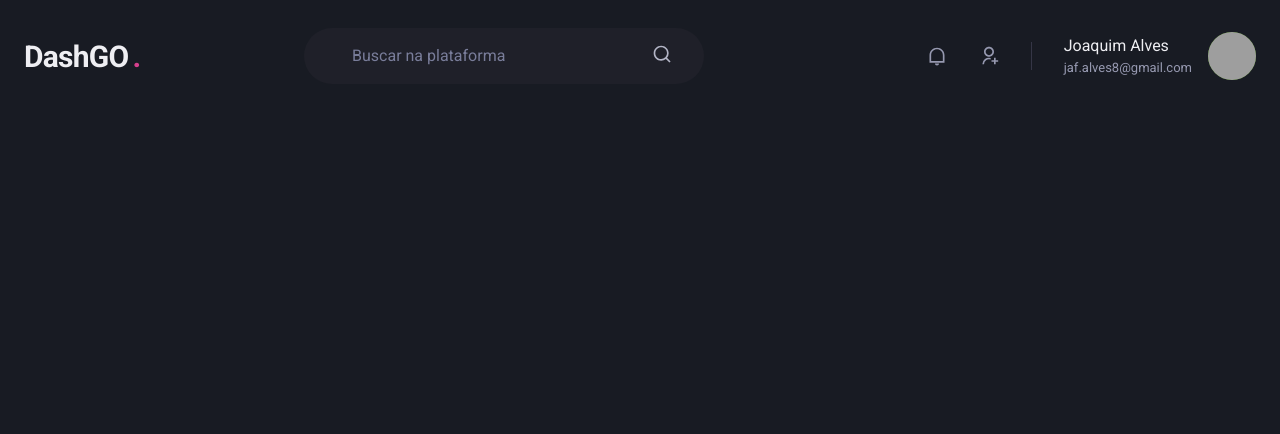
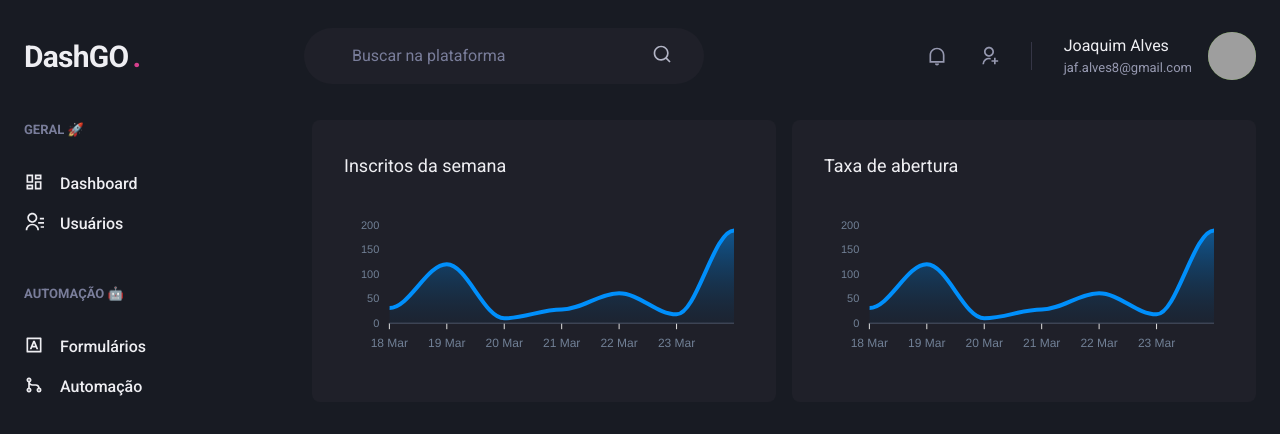
Before and after one commit to jaf88/jaf-dashgo, a Next.js app: page /dashboard in a window 1280 px wide. Shown: the top 434 px of the page. Built offline with nearby package versions, Linux system fonts and the light colour scheme; grey boxes are pictures that could not be loaded.

Commit message:
feat: Dashboard page

```diff
--- a/package.json
+++ b/package.json
@@ -12,9 +12,11 @@
     "@chakra-ui/react": "^1.5.0",
     "@emotion/react": "^11.1.5",
     "@emotion/styled": "^11.3.0",
+    "apexcharts": "^3.26.0",
     "framer-motion": "^4.1.3",
     "next": "10.1.3",
     "react": "17.0.2",
+    "react-apexcharts": "^1.3.7",
     "react-dom": "17.0.2",
     "react-icons": "^4.2.0"
   },
--- a/src/components/Header.tsx
+++ b/src/components/Header.tsx
@@ -1,5 +1,4 @@
 import { Flex, Text, Input, Icon, HStack, Box, Avatar } from '@chakra-ui/react';
-import React from 'react';
 import { RiNotificationLine, RiSearchLine, RiUserAddLine } from 'react-icons/ri';
 
 export function Header() {
--- /dev/null
+++ b/src/components/Sidebar.tsx
@@ -0,0 +1,41 @@
+import { Box, Stack, Text, Link, Icon } from '@chakra-ui/react';
+import React from 'react';
+import { RiContactsLine, RiDashboardLine, RiGitMergeLine, RiInputMethodLine } from 'react-icons/ri';
+
+export function Sidebar() {
+  return (
+    <Box as="aside" w="64" mr="8">
+      <Stack spacing="12" align="flex-start">
+        <Box>
+          <Text fontWeight="bold" color="gray.400" fontSize="small">GERAL 🚀️</Text>
+          <Stack spacing="4" mt="8" align="stretch">
+            <Link display="flex" align="center">
+              <Icon as={RiDashboardLine} fontSize="20" />
+              <Text ml="4" fontWeight="medium">Dashboard</Text>
+            </Link>
+
+            <Link display="flex" align="center">
+              <Icon as={RiContactsLine} fontSize="20" />
+              <Text ml="4" fontWeight="medium">Usuários</Text>
+            </Link>
+          </Stack>
+        </Box>
+
+        <Box>
+          <Text fontWeight="bold" color="gray.400" fontSize="small">AUTOMAÇÃO 🤖️</Text>
+          <Stack spacing="4" mt="8" align="stretch">
+            <Link display="flex" align="center">
+              <Icon as={RiInputMethodLine} fontSize="20" />
+              <Text ml="4" fontWeight="medium">Formulários</Text>
+            </Link>
+
+            <Link display="flex" align="center">
+              <Icon as={RiGitMergeLine} fontSize="20" />
+              <Text ml="4" fontWeight="medium">Automação</Text>
+            </Link>
+          </Stack>
+        </Box>
+      </Stack>
+    </Box>
+  )
+}
--- a/src/pages/dashboard.tsx
+++ b/src/pages/dashboard.tsx
@@ -1,7 +1,81 @@
+import dynamic from 'next/dynamic';
+import { Flex, SimpleGrid, Box, Text, theme } from '@chakra-ui/react';
+
 import { Header } from "../components/Header";
+import { Sidebar } from '../components/Sidebar';
+
+const Chart = dynamic(() => import('react-apexcharts'), {
+  ssr: false,
+});
+
+const options = {
+  chart: {
+    toolbar: {
+      show: false,
+    },
+    zoom: {
+      enabled: false,
+    },
+    foreColor: theme.colors.gray[500],
+  },
+  grid: {
+    show: false,
+  },
+  dataLabels: {
+    enabled: false,
+  },
+  tooltip: {
+    enabled: false,
+  },
+  xaxis: {
+    type: 'datetime',
+    axisBorder: {
+      color: theme.colors.gray[600]
+    },
+    categories: [
+      '2021-03-18T00:00:00.000Z',
+      '2021-03-19T00:00:00.000Z',
+      '2021-03-20T00:00:00.000Z',
+      '2021-03-21T00:00:00.000Z',
+      '2021-03-22T00:00:00.000Z',
+      '2021-03-23T00:00:00.000Z',
+      '2021-03-24T00:00:00.000Z'
+    ]
+  },
+  fill: {
+    opacity: 0.3,
+    type: 'gradient',
+    gradient: {
+      shade: 'dark',
+      opacityFrom: 0.7,
+      opacityTo: 0.3
+    }
+  }
+}
+
+const series = [
+  { name: 'series1', data: [31, 120, 10, 28, 61, 18, 189] }
+]
 
 export default function Dashboard() {
   return (
-    <Header />
+    <Flex direction="column" h="100vh">
+      <Header />
+
+      <Flex w="100%" my="6" maxWidth={1480} mx="auto" px="6">
+        <Sidebar />
+
+        <SimpleGrid flex="1" gap="4" minChildWidth="320px" align="flex-start">
+          <Box p="8" bg="gray.800" borderRadius={8} pb="4">
+            <Text fontSize="lg" mb="4">Inscritos da semana</Text>
+            <Chart options={options} series={series} type="area" height={160}/>
+          </Box>
+          <Box p="8" bg="gray.800" borderRadius={8}>
+            <Text fontSize="lg" mb="4">Taxa de abertura</Text>
+            <Chart options={options} series={series} type="area" height={160}/>
+          </Box>
+        </SimpleGrid>
+      </Flex>
+    </Flex>
   )
 }
```
Also changed, not shown: 1 other file (tests, documents, lock files or other folders).
